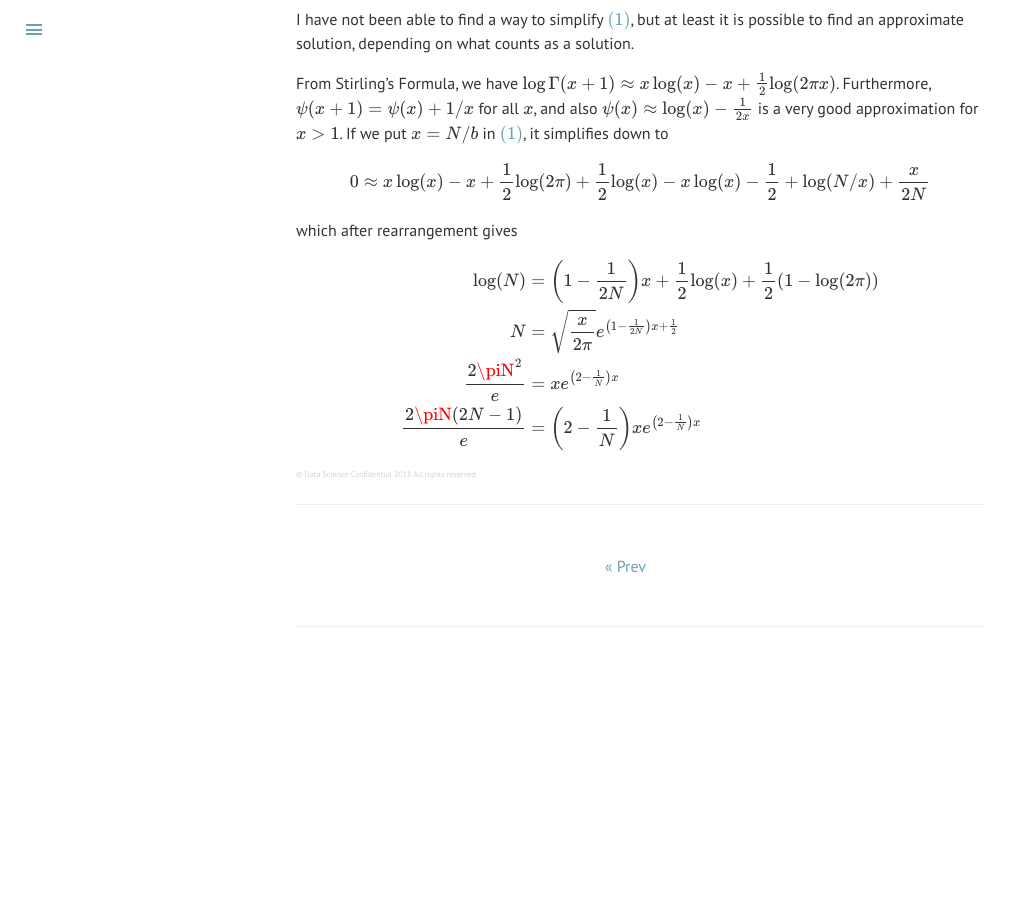
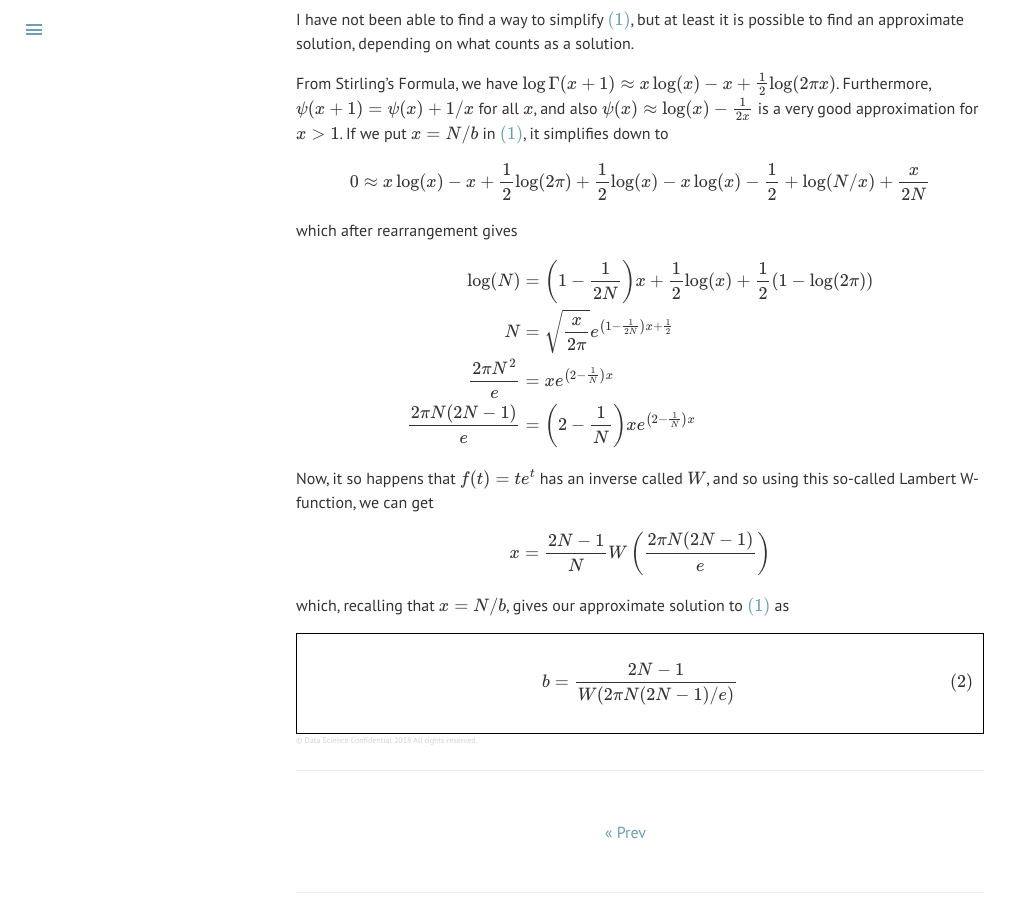
Before and after one commit to datascienceconfidential/datascienceconfidential.github.io, a Jekyll site: the page built from _posts/2018-02-07-jigsaw-equation.md, in a window 1280 px wide and 900 px high, scrolled down 3012 px. Shown: the whole window, without its empty margins (0-1021 px from the left). Built offline with Jekyll 4.4.1, drawn with Linux system fonts in a browser that asks for light colours; formulas are drawn with MathJax 3; comment, search, counter and statistics services are not loaded; before the commit the page ends 3704 px from its top, so only the background shows below that.

Commit message:
added second equation

```diff
--- a/_posts/2018-02-07-jigsaw-equation.md
+++ b/_posts/2018-02-07-jigsaw-equation.md
@@ -84,7 +84,17 @@ $$
 \begin{aligned}
 \log(N) &= \left(1-\frac{1}{2N}\right)x + \frac{1}{2}\log(x) +\frac{1}{2}(1-\log(2\pi)) \\
 N &= \sqrt{\frac{x}{2\pi}} e^{\left(1-\frac{1}{2N}\right)x + \frac{1}{2}} \\
-\frac{2\piN^2}{e} &= x e^{\left(2-\frac{1}{N}\right)x} \\
-\frac{2\piN(2N-1)}{e} &= \left(2-\frac{1}{N}\right)x e^{\left(2-\frac{1}{N}\right)x}
+\frac{2\pi N^2}{e} &= x e^{\left(2-\frac{1}{N}\right)x} \\
+\frac{2\pi N(2N-1)}{e} &= \left(2-\frac{1}{N}\right)x e^{\left(2-\frac{1}{N}\right)x}
 \end{aligned}
 $$
+
+Now, it so happens that $f(t) = te^t$ has an inverse called $W$, and so using this so-called Lambert W-function, we can get
+
+$$ x = \frac{2N-1}{N} W\left(\frac{2\pi N(2N-1)}{e} \right) $$
+
+which, recalling that $x=N/b$, gives our approximate solution to $\eqref{eq:1}$ as
+
+<div style="border: 1px solid black; padding:10px;">
+$$b = \frac{2N-1}{W(2\pi N(2N-1)/e)} \tag{2}\label{eq:2}$$
+</div>
```
